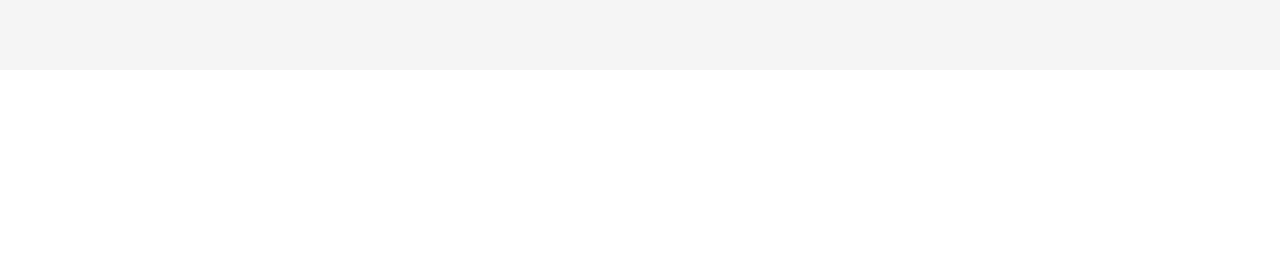
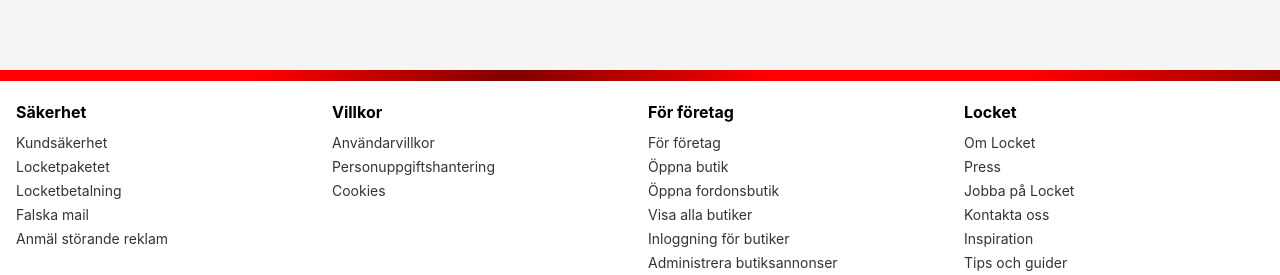
Before and after one commit to Shnam87/React-Webbshop-G5, a React (Create React App) app in the folder webbshop/: page /product/678453 in a window 1280 px wide. Shown: the part 1030-1305 px from the top of the page. Before the commit the page ends 1100 px from the top, so only its background shows below. Built offline with nearby package versions, Linux system fonts and the light colour scheme; no server answers.

Commit message:
Merged Footer and ProductDetailPage

```diff
--- a/webbshop/src/App.js
+++ b/webbshop/src/App.js
@@ -5,6 +5,7 @@
 import Nav from "./components/Nav";
 import Products from "./pages/Products";
 import Product from "./pages/Product";
+import Footer from "./components/Footer"
 
 function App() {
   const [cart, setCart] = useState([]);
@@ -28,7 +29,7 @@
           <Route />
           <Route />
         </Routes>
-
+        <Footer />
       </BrowserRouter>
     </div>
   );
--- a/webbshop/src/components/Footer.js
+++ b/webbshop/src/components/Footer.js
@@ -1,9 +1,83 @@
-import React from 'react'
+import React from "react";
+import styled from "styled-components";
 
 function Footer() {
   return (
-    <div>Footer</div>
-  )
+    <Gradient>
+      <FooterContainer>
+        <FooterColumn>
+          <Title>Säkerhet</Title>
+          <FooterItem>Kundsäkerhet</FooterItem>
+          <FooterItem>Locketpaketet</FooterItem>
+          <FooterItem>Locketbetalning</FooterItem>
+          <FooterItem>Falska mail</FooterItem>
+          <FooterItem>Anmäl störande reklam</FooterItem>
+        </FooterColumn>
+        <FooterColumn>
+          <Title>Villkor</Title>
+          <FooterItem>Användarvillkor</FooterItem>
+          <FooterItem>Personuppgiftshantering</FooterItem>
+          <FooterItem>Cookies</FooterItem>
+        </FooterColumn>
+        <FooterColumn>
+          <Title>För företag</Title>
+          <FooterItem>För företag</FooterItem>
+          <FooterItem>Öppna butik</FooterItem>
+          <FooterItem>Öppna fordonsbutik</FooterItem>
+          <FooterItem>Visa alla butiker</FooterItem>
+          <FooterItem>Inloggning för butiker</FooterItem>
+          <FooterItem>Administrera butiksannonser</FooterItem>
+        </FooterColumn>
+        <FooterColumn>
+          <Title>Locket</Title>
+          <FooterItem>Om Locket</FooterItem>
+          <FooterItem>Press</FooterItem>
+          <FooterItem>Jobba på Locket</FooterItem>
+          <FooterItem>Kontakta oss</FooterItem>
+          <FooterItem>Inspiration</FooterItem>
+          <FooterItem>Tips och guider</FooterItem>
+        </FooterColumn>
+      </FooterContainer>
+    </Gradient>
+  );
 }
 
-export default Footer
+const FooterContainer = styled.div`
+  margin: 0;
+  display: grid;
+  grid-template-columns: 1fr 1fr 1fr 1fr;
+  text-align: left;
+  padding-left: 1em;
+  background-color: white;
+`;
+
+const Title = styled.h4`
+  margin-bottom: 0.7em;
+`;
+
+const FooterColumn = styled.div`
+  display: flex;
+  flex-direction: column;
+`;
+
+const FooterItem = styled.div`
+  color: #010101;
+  padding-bottom: 0.5em;
+  opacity: 0.8;
+  font-size: 14px;
+  &:hover{cursor:pointer;}
+`;
+
+const Gradient = styled.div`
+  padding-top: 0.7em;
+  background: linear-gradient(
+    to right,
+    #ff0000 20%,
+    #7f0000 40%,
+    #fe0000 60%,
+    #ff0000 80%,
+    #9f0000 100%
+  );
+`;
+
+export default Footer;
```
